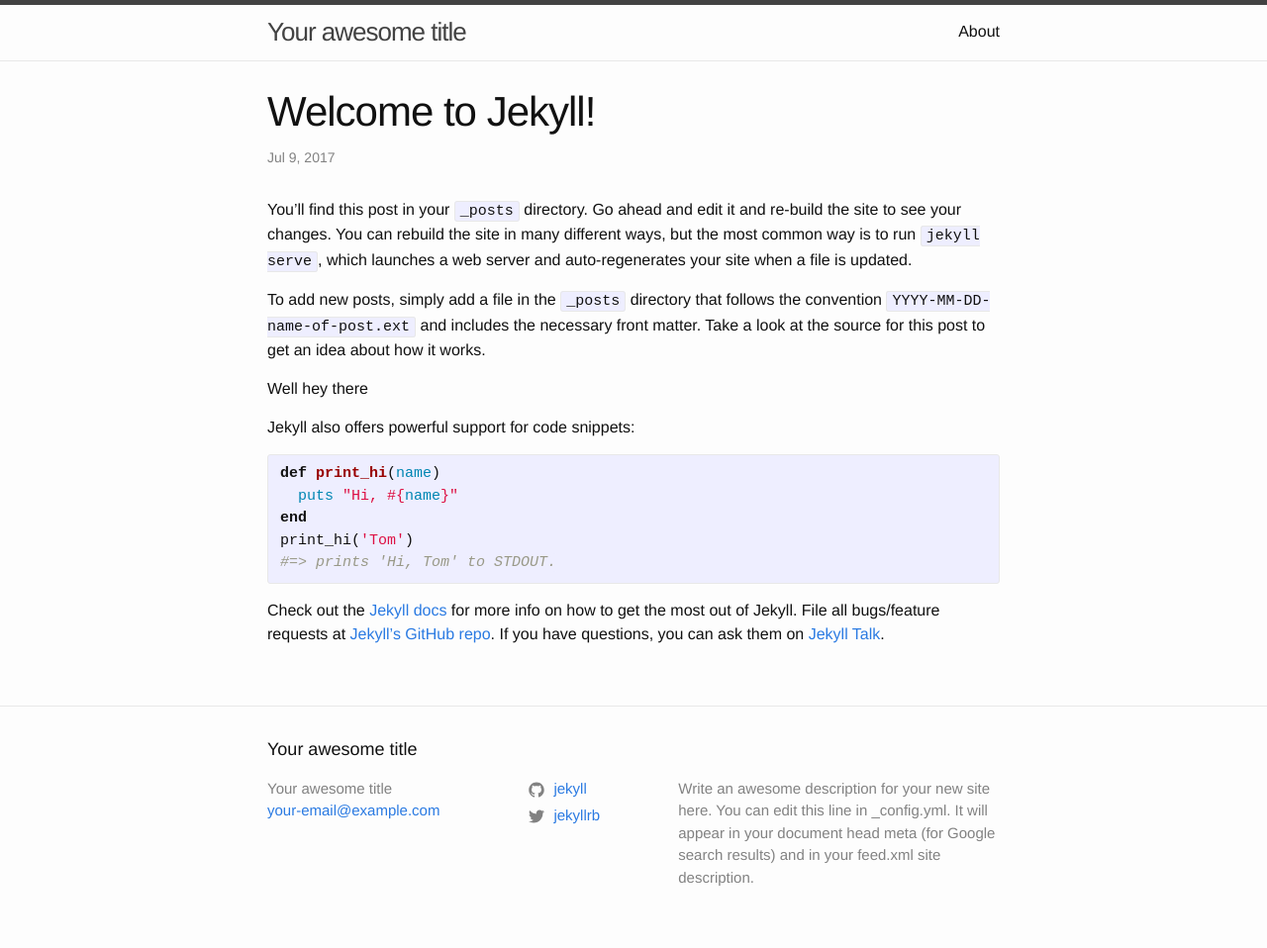
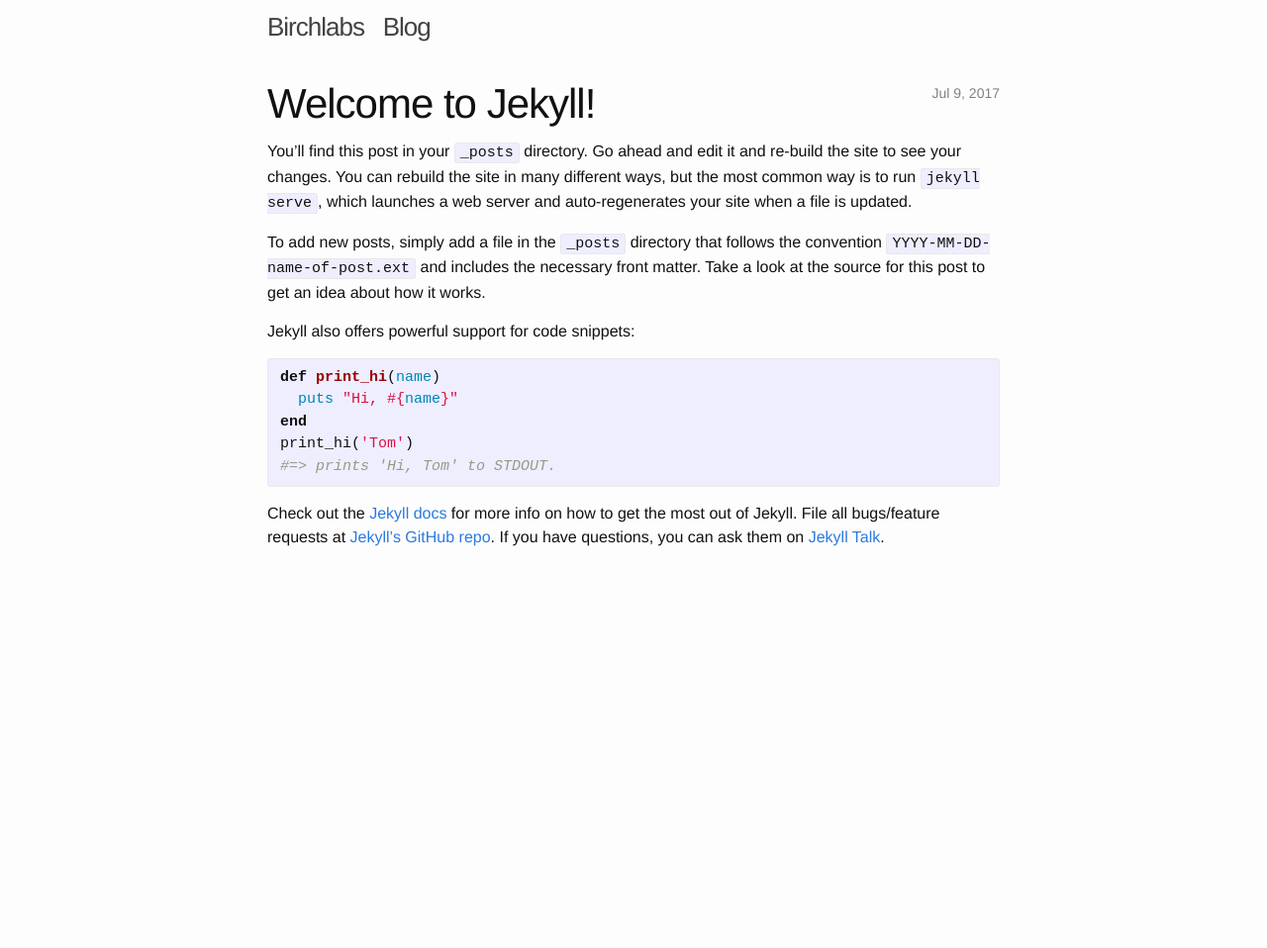
Before and after one commit to Birch-san/birchlabs-blog-2, a Jekyll site: the page built from blag/_posts/2017-07-09-welcome-to-jekyll.markdown, in a window 1280 px wide. Shown: the whole page at 99% size. Built offline with Jekyll 4.4.1, drawn with Linux system fonts in a browser that asks for light colours; after the commit the page ends 900 px from its top, so only the background shows below that.

Commit message:
make more minimal

```diff
--- a/blag/_config.yml
+++ b/blag/_config.yml
@@ -13,7 +13,7 @@
 # you will see them accessed via {{ site.title }}, {{ site.email }}, and so on.
 # You can create any custom variable you would like, and they will be accessible
 # in the templates via {{ site.myvariable }}.
-title: Your awesome title
+title: Birchlabs Blog
 email: your-email@example.com
 description: > # this means to ignore newlines until "baseurl:"
   Write an awesome description for your new site here. You can edit this
--- a/blag/_includes/header.html
+++ b/blag/_includes/header.html
@@ -3,7 +3,11 @@
   <div class="wrapper">
     {% assign default_paths = site.pages | map: "path" %}
     {% assign page_paths = site.header_pages | default: default_paths %}
-    <a class="site-title" href="{{ "/" | relative_url }}">{{ site.title | escape }}</a>
+    <span class="site-title">
+      <a href="//birchlabs.co.uk">Birchlabs</a>
+      <span>&nbsp;</span>
+      <a href="{{ "/" | relative_url }}">Blog</a>
+    </span>
 
     {% if page_paths %}
       <nav class="site-nav">
@@ -25,6 +29,7 @@
             <a class="page-link" href="{{ my_page.url | relative_url }}">{{ my_page.title | escape }}</a>
             {% endif %}
           {% endfor %}
+          <!-- <a class="page-link" href="//birchlabs.co.uk">Birchlabs.co.uk</a> -->
         </div>
       </nav>
     {% endif %}
--- a/blag/_layouts/default.html
+++ b/blag/_layouts/default.html
@@ -13,7 +13,7 @@
       </div>
     </main>
 
-    {% include footer.html %}
+    <!-- {% include footer.html %} -->
 
   </body>
 
--- a/blag/_layouts/home.html
+++ b/blag/_layouts/home.html
@@ -4,7 +4,7 @@ layout: default
 
 <div class="home">
 
-  <h1 class="page-heading">Posts</h1>
+  <!-- <h1 class="page-heading">Posts</h1> -->
 
   {{ content }}
 
@@ -21,6 +21,6 @@ layout: default
     {% endfor %}
   </ul>
 
-  <p class="rss-subscribe">subscribe <a href="{{ "/feed.xml" | relative_url }}">via RSS</a></p>
+  <!-- <p class="rss-subscribe">subscribe <a href="{{ "/feed.xml" | relative_url }}">via RSS</a></p> -->
 
 </div>
--- a/blag/_posts/2017-07-09-welcome-to-jekyll.markdown
+++ b/blag/_posts/2017-07-09-welcome-to-jekyll.markdown
@@ -7,8 +7,6 @@ categories: jekyll update
 You’ll find this post in your `_posts` directory. Go ahead and edit it and re-build the site to see your changes. You can rebuild the site in many different ways, but the most common way is to run `jekyll serve`, which launches a web server and auto-regenerates your site when a file is updated.
 
 To add new posts, simply add a file in the `_posts` directory that follows the convention `YYYY-MM-DD-name-of-post.ext` and includes the necessary front matter. Take a look at the source for this post to get an idea about how it works.
-
-Well hey there
 
 Jekyll also offers powerful support for code snippets:
 
--- a/blag/_sass/minima/_layout.scss
+++ b/blag/_sass/minima/_layout.scss
@@ -2,9 +2,9 @@
  * Site header
  */
 .site-header {
-  border-top: 5px solid $grey-color-dark;
-  border-bottom: 1px solid $grey-color-light;
-  min-height: $spacing-unit * 1.865;
+  // border-top: 5px solid $grey-color-dark;
+  // border-bottom: 1px solid $grey-color-light;
+  // min-height: $spacing-unit * 1.865;
 
   // Positioning context for the mobile navigation icon
   position: relative;
@@ -18,8 +18,8 @@
   margin-bottom: 0;
   float: left;
 
-  &,
-  &:visited {
+  &,& > a,
+  &:visited, & > a:visited {
     color: $grey-color-dark;
   }
 }
@@ -195,6 +195,7 @@
 .post-meta {
   font-size: $small-font-size;
   color: $grey-color;
+  float: right;
 }
 
 .post-link {
@@ -208,7 +209,13 @@
  * Posts
  */
 .post-header {
-  margin-bottom: $spacing-unit;
+  // margin-bottom: $spacing-unit;
+}
+
+.post-header:after {
+    content: '';
+    display: block;
+    clear: both;
 }
 
 .post-title {
@@ -219,6 +226,8 @@
   @include media-query($on-laptop) {
     @include relative-font-size(2.25);
   }
+
+  float: left;
 }
 
 .post-content {
--- a/blag/about.md
+++ /dev/null
@@ -1,18 +0,0 @@
----
-layout: page
-title: About
-permalink: /about/
----
-
-This is the base Jekyll theme. You can find out more info about customizing your Jekyll theme, as well as basic Jekyll usage documentation at [jekyllrb.com](https://jekyllrb.com/)
-
-You can find the source code for Minima at GitHub:
-[jekyll][jekyll-organization] /
-[minima](https://github.com/jekyll/minima)
-
-You can find the source code for Jekyll at GitHub:
-[jekyll][jekyll-organization] /
-[jekyll](https://github.com/jekyll/jekyll)
-
-
-[jekyll-organization]: https://github.com/jekyll
```
Also changed, not shown: blag/README.md (added).
